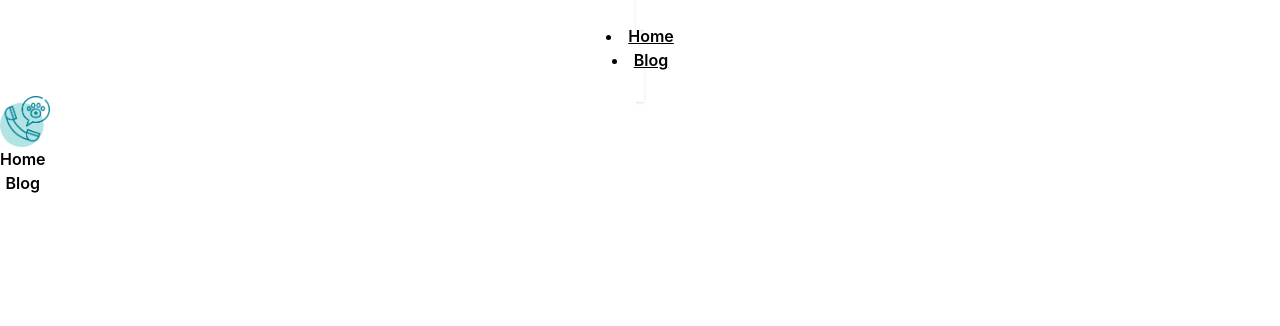
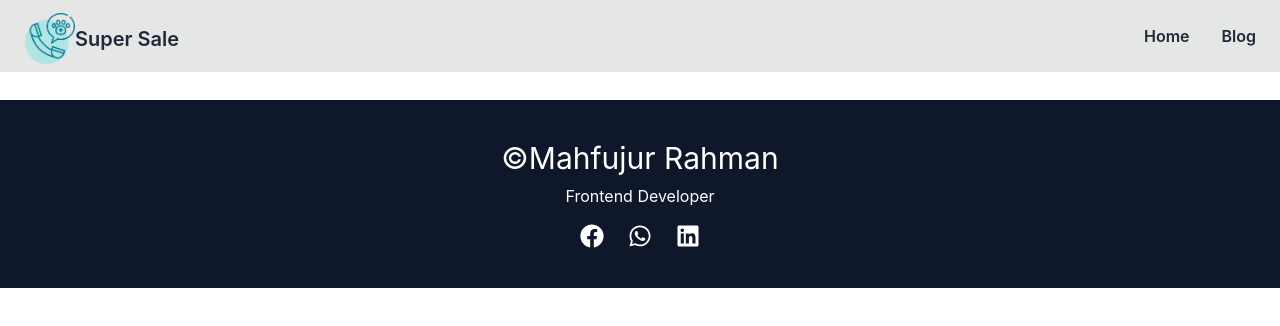
Before and after one commit to Mahfuj-HSTU/old-phone-ass-12, a React (Create React App) app: page / in a window 1280 px wide. Shown: the top 326 px of the page. Built offline with nearby package versions, Linux system fonts and the light colour scheme.

Commit message:
footer added

```diff
--- a/package.json
+++ b/package.json
@@ -6,8 +6,10 @@
     "@testing-library/jest-dom": "^5.16.5",
     "@testing-library/react": "^13.4.0",
     "@testing-library/user-event": "^13.5.0",
+    "daisyui": "^2.42.1",
     "react": "^18.2.0",
     "react-dom": "^18.2.0",
+    "react-icons": "^4.6.0",
     "react-router-dom": "^6.4.3",
     "react-scripts": "5.0.1",
     "web-vitals": "^2.1.4"
--- a/public/index.html
+++ b/public/index.html
@@ -1,14 +1,12 @@
 <!DOCTYPE html>
-<html lang="en">
+<html data-theme="light" lang="en">
+
   <head>
     <meta charset="utf-8" />
     <link rel="icon" href="%PUBLIC_URL%/favicon.ico" />
     <meta name="viewport" content="width=device-width, initial-scale=1" />
     <meta name="theme-color" content="#000000" />
-    <meta
-      name="description"
-      content="Web site created using create-react-app"
-    />
+    <meta name="description" content="Web site created using create-react-app" />
     <link rel="apple-touch-icon" href="%PUBLIC_URL%/logo192.png" />
     <!--
       manifest.json provides metadata used when your web app is installed on a
@@ -26,6 +24,7 @@
     -->
     <title>React App</title>
   </head>
+
   <body>
     <noscript>You need to enable JavaScript to run this app.</noscript>
     <div id="root"></div>
@@ -40,4 +39,5 @@
       To create a production bundle, use `npm run build` or `yarn build`.
     -->
   </body>
+
 </html>
--- a/src/layout/Main.js
+++ b/src/layout/Main.js
@@ -1,12 +1,14 @@
 import React from 'react';
 import Header from '../pages/Shared/Header/Header';
 import { Outlet } from 'react-router-dom';
+import Footer from '../pages/Shared/Footer/Footer';
 
 const Main = () => {
     return (
         <div>
             <Header></Header>
             <Outlet></Outlet>
+            <Footer></Footer>
         </div>
     );
 };
--- /dev/null
+++ b/src/pages/Shared/Footer/Footer.js
@@ -0,0 +1,18 @@
+import React from 'react';
+import { FaFacebook, FaLinkedin, FaWhatsapp } from 'react-icons/fa';
+
+const Footer = () => {
+    return (
+        <div className='bg-slate-900 text-white text-center py-10'>
+            <h3 className='text-3xl mb-2'>&copy;Mahfujur Rahman</h3>
+            <p className=''>Frontend Developer</p>
+            <div className='flex justify-center text-2xl '>
+                <FaFacebook className='mx-3 mt-4 cursor-pointer'></FaFacebook>
+                <FaWhatsapp className='mx-3 mt-4 cursor-pointer'></FaWhatsapp>
+                <FaLinkedin className='mx-3 mt-4 cursor-pointer'></FaLinkedin>
+            </div>
+        </div>
+    );
+};
+
+export default Footer;
--- a/src/pages/Shared/Header/Header.js
+++ b/src/pages/Shared/Header/Header.js
@@ -9,17 +9,17 @@ const Header = () => {
     </>
 
     return (
-        <div className="navbar h-20 mb-12 bg-base-100">
+        <div className="navbar bg-base-300 mb-7 py-3">
             <div className="navbar-start">
                 <div className="dropdown">
                     <label tabIndex={ 0 } className="btn btn-ghost lg:hidden">
                         <svg xmlns="http://www.w3.org/2000/svg" className="h-5 w-5" fill="none" viewBox="0 0 24 24" stroke="currentColor"><path strokeLinecap="round" strokeLinejoin="round" strokeWidth="2" d="M4 6h16M4 12h8m-8 6h16" /></svg>
                     </label>
-                    <u tabIndex={ 0 } className="menu menu-compact dropdown-content p-2 shadow bg-base-500 rounded-box w-52">
+                    <ul tabIndex={ 0 } className="menu menu-compact dropdown-content mt-3 p-2 shadow bg-base-100 rounded-box w-52">
                         { menuItems }
-                    </u>
+                    </ul>
                 </div>
-                <Link to='/' className="btn btn-ghost normal-case text-xl"><img src={ logo } alt="" width='50px' height='50px' /></Link>
+                <Link to='/' className="btn btn-ghost normal-case text-xl"><img src={ logo } alt="" width='50px' height='50px' /> Super Sale</Link>
             </div>
             <div className="navbar-end hidden lg:flex">
                 <ul className="menu menu-horizontal p-0">
--- a/tailwind.config.js
+++ b/tailwind.config.js
@@ -5,5 +5,5 @@ module.exports = {
   ], theme: {
     extend: {},
   },
-  plugins: [],
+  plugins: [ require( "daisyui" ) ],
 }
```
Also changed, not shown: 1 other file (tests, documents, lock files or other folders).
